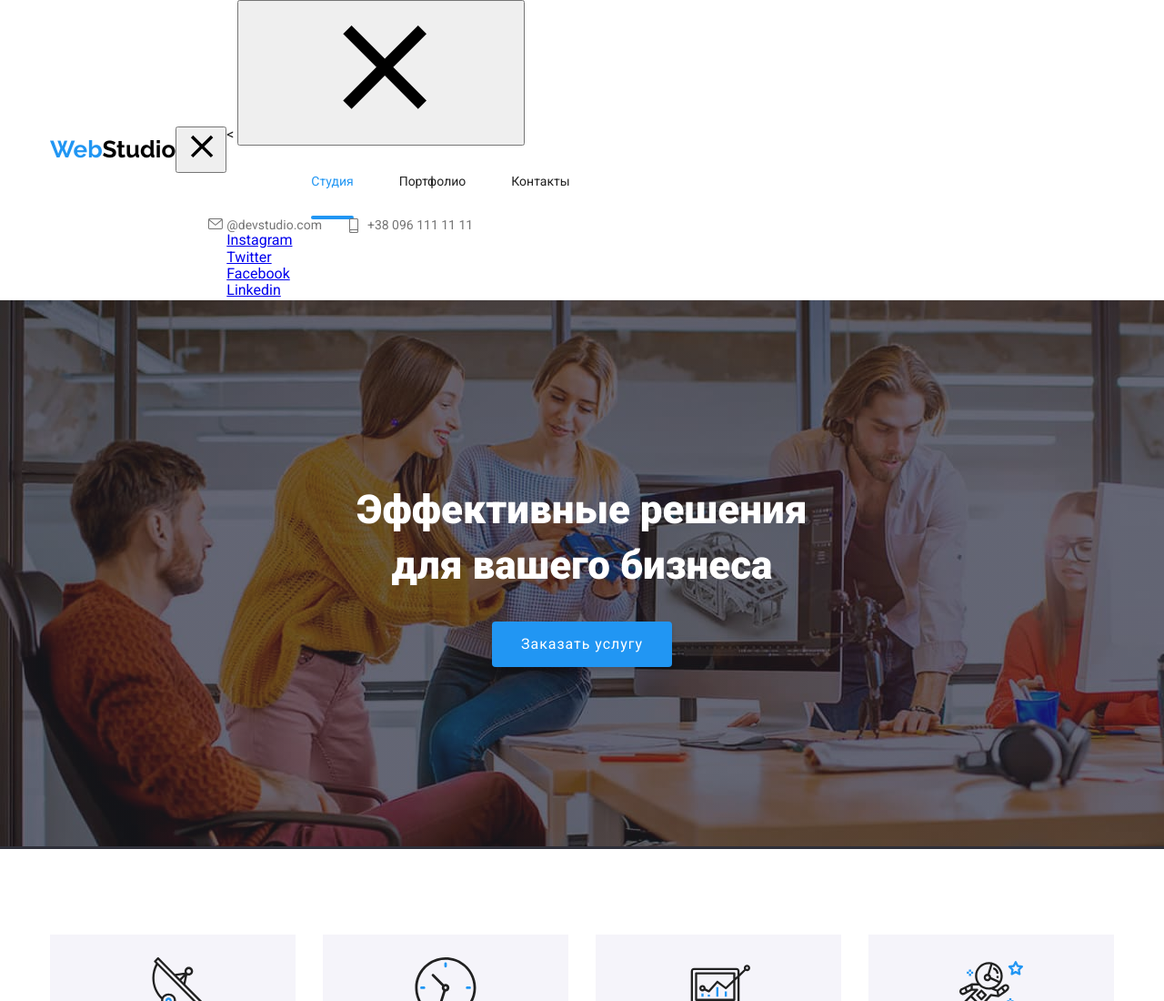
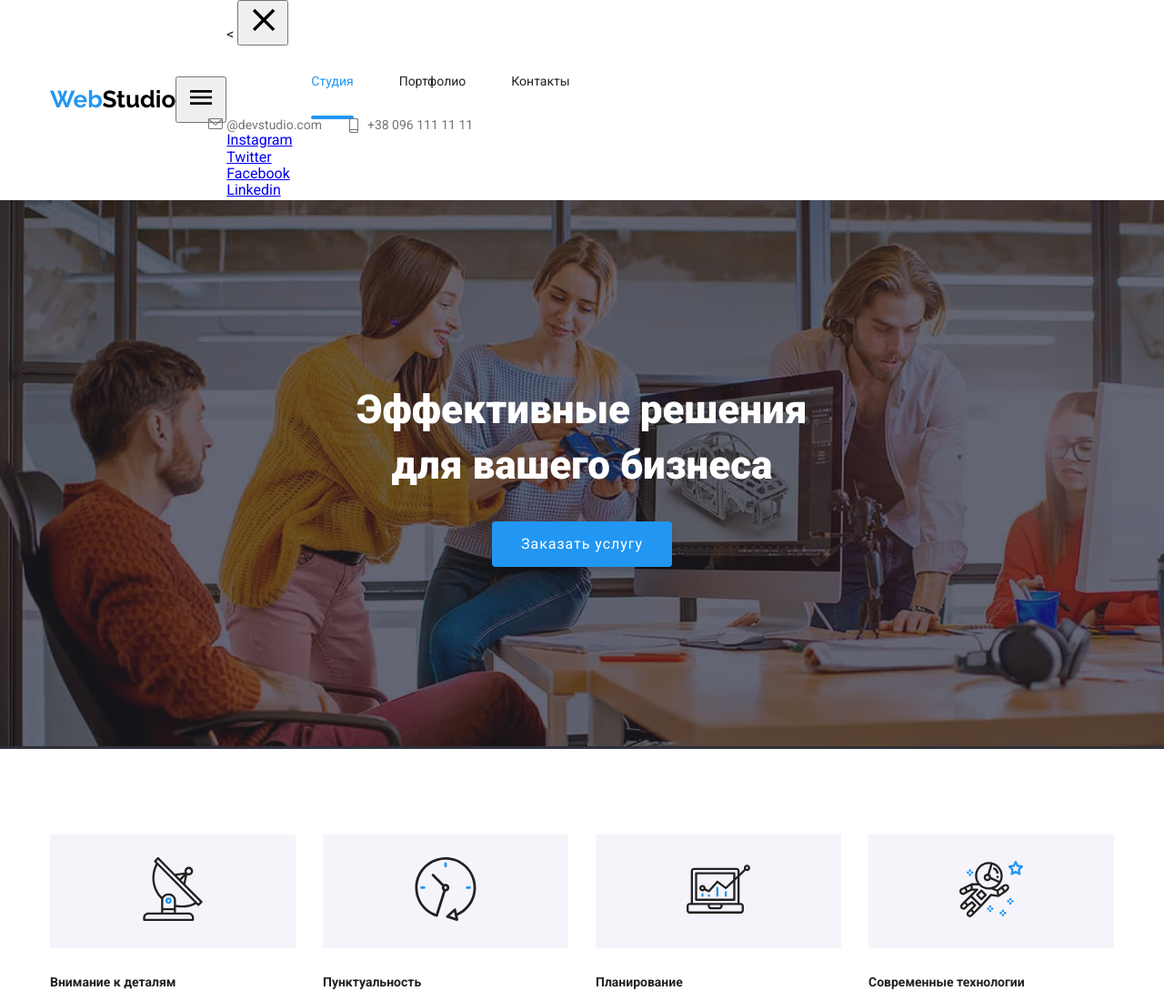
Before and after one commit to VolViktoria/goit-markup-hw-08, a plain HTML site: page index.html in a window 1280 px wide. Shown: the top 1100 px of the page at 91% size. Drawn offline with nearby package versions, Linux system fonts and the light colour scheme.

Commit message:
js button

```diff
--- a/index.html
+++ b/index.html
@@ -36,7 +36,7 @@
           aria-controls="mobile-menu"
           data-menu-button>
             <svg class="" width="40" height="40" aria-label="switcher for mobile menu">
-              <use class="icon-menu" href="./images/symbol-defs-2.svg#icon-close-black"></use>
+              <use class="icon-menu" href="./images/symbol-defs-2.svg#icon-menu"></use>
             </svg>
           </button>
 
@@ -44,7 +44,7 @@
 
               <div class="menu-container js-menu-container" id="mobile-menu" data-menu><
         <button class="menu-toggle js-close-menu">
-          <svg class="icon-close">
+          <svg class="icon-close" width="40" height="40">
             <use href="./images/symbol-defs-2.svg#icon-close-black"></use>
           </svg>
         </button>
--- a/sass/components/_mobile-list.scss
+++ b/sass/components/_mobile-list.scss
@@ -15,6 +15,8 @@
   }
 
   @media screen and(min-width: 768px) {
-    display: none;
+    .mobile-list {
+      display: none;
+    }
   }
 }
--- a/sass/layout/_body.scss
+++ b/sass/layout/_body.scss
@@ -11,9 +11,9 @@ body.modal-open {
 //container
 
 .container {
-  width: 1200px;
-  margin: 0 auto;
-  padding: 0 15px;
+  // width: 1200px;
+  // margin: 0 auto;
+  // padding: 0 15px;
 
   @media screen and (min-width: 480px) {
     width: 480px;
--- a/sass/layout/header/_menu-container.scss
+++ b/sass/layout/header/_menu-container.scss
@@ -1,14 +1,52 @@
+.menu-toggle {
+  min-height: 40px;
+  min-width: 40px;
+  display: flex;
+  align-items: center;
+  justify-content: center;
+
+  margin: 0;
+  padding: 0;
+  background-color: transparent;
+  cursor: pointer;
+  border: none;
+  border-radius: 50%;
+  outline: none;
+
+  &:hover,
+  &:focus {
+    background-color: rgba(0, 0, 0, 0.1);
+  }
+}
+
+@media (min-width: 768px) {
+  .menu-toggle {
+    display: none;
+  }
+}
+
 .menu-container {
   display: none;
-  @include absolute($t: 100%, $l: 0);
-  width: 100%;
+  position: fixed;
+  top: 0;
+  left: 0;
+  width: 100vw;
+  height: 100vh;
   padding: 20px;
   text-align: center;
   font-size: 20px;
 
-  height: 400px;
+  transform: translateX(100%);
+  transition: transform $timing-function;
 
   &.is-open {
     display: block;
+    transform: translateX(0);
+  }
+  &.menu-toggle {
+    position: absolute;
+    top: 16px;
+    right: 16px;
+    color: #fff;
   }
 }
```
Also changed, not shown: sass/layout/header/_nav.scss (+8 -7 lines).
